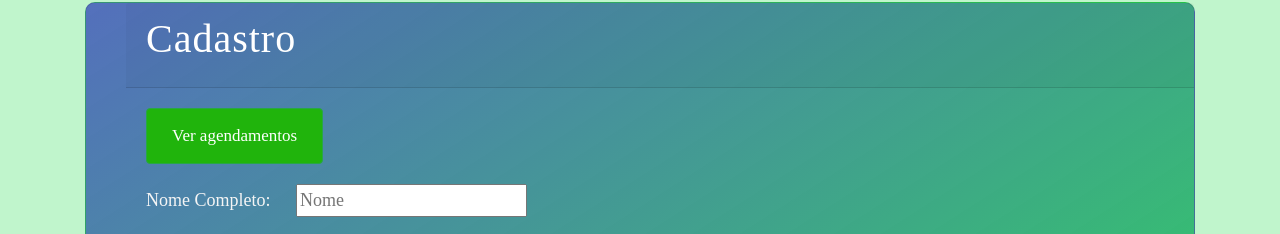
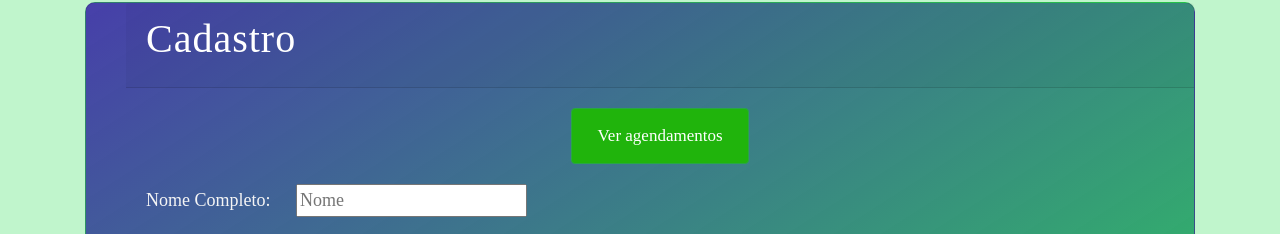
Before and after one commit to thiagology/Desafio-React_Node-Pitang, a React (Create React App) app: page / in a window 1280 px wide. Shown: the part 151-385 px from the top of the page. Built offline with nearby package versions, Linux system fonts and the light colour scheme.

Commit message:
add loading component

```diff
--- a/src/components/Agendamento/AgendamentoList.jsx
+++ b/src/components/Agendamento/AgendamentoList.jsx
@@ -5,6 +5,7 @@ import React, { useContext } from 'react';
 import { Col, Container, Row } from 'react-bootstrap';
 import { AgendamentoContext } from '../../pages/Agendamentos/AgendamentoContext';
 import axios from '../../utils/api';
+import Loading from '../Loading';
 import Card from './AgendamentoCard';
 
 const AgendamentoList = () => {
@@ -116,7 +117,7 @@ const AgendamentoList = () => {
 
         ) : (
           <span className="empty-state">
-            Não há agendamentos.
+            <Loading />
           </span>
         )}
       </Row>
--- /dev/null
+++ b/src/components/Loading/index.jsx
@@ -0,0 +1,17 @@
+import React, { useContext } from 'react';
+import { Spinner } from 'react-bootstrap';
+import { AgendamentoContext } from '../../pages/Agendamentos/AgendamentoContext';
+
+export default function Loading() {
+  const loading = useContext(AgendamentoContext);
+  if (loading) {
+    return (
+      <Spinner animation="border" role="status" />
+    );
+  }
+  return (
+    <span>
+      Não há agendamentos.
+    </span>
+  );
+}
--- a/src/pages/Agendamentos/AgendamentoContext.jsx
+++ b/src/pages/Agendamentos/AgendamentoContext.jsx
@@ -6,17 +6,20 @@ export const AgendamentoContext = createContext();
 
 export default function AgendamentoContextProvider({ children }) {
   const [agendamentosUS, setAgendamentos] = useState([]);
+  const [loading, setLoading] = useState(false);
 
-  // Ordena os agendamentos do menor ao maior
-  const agendamentos = agendamentosUS.sort((a, b) => new Date(a.date) - new Date(b.date));
+  // Ordena os agendamentos pela data
+  const agendamentos = agendamentosUS.sort((a, b) => new Date(a.date) - new Date(b.date)).sort();
 
   const fetchData = async () => {
+    setLoading(true);
     try {
       const response = await axios.get('/agendamentos');
       setAgendamentos(response.data.data);
     } catch (error) {
       swal(error.message);
     }
+    setLoading(false);
   };
 
   useEffect(() => {
@@ -24,7 +27,7 @@ export default function AgendamentoContextProvider({ children }) {
   }, []);
 
   return (
-    <AgendamentoContext.Provider value={[agendamentos, setAgendamentos, fetchData]}>
+    <AgendamentoContext.Provider value={[agendamentos, setAgendamentos, loading, fetchData]}>
       {children}
     </AgendamentoContext.Provider>
   );
--- a/src/pages/Agendamentos/index.jsx
+++ b/src/pages/Agendamentos/index.jsx
@@ -14,6 +14,7 @@ const Agendamentos = () => {
 
   return (
     <Page title="Agendamentos">
+      <center>
         <Button
           className="buttonPage"
           variant="success"
@@ -22,6 +23,7 @@ const Agendamentos = () => {
         >
           Página de cadastro
         </Button>
+      </center>
 
       <AgendamentoList />
     </Page>
--- a/src/pages/Cadastro/index.jsx
+++ b/src/pages/Cadastro/index.jsx
@@ -13,6 +13,7 @@ const Agendamento = () => {
 
   return (
     <Page title="Cadastro" className="cadastroPage">
+      <center>
         <Button
           className="buttonPage"
           variant="success"
@@ -21,6 +22,7 @@ const Agendamento = () => {
         >
           Ver agendamentos
         </Button>
+      </center>
       <FormikComponent />
       <img className="cadastroPage__image" src="/vacinaIcon.png" alt="Vacina Icon" />
     </Page>
--- a/src/styles/index.scss
+++ b/src/styles/index.scss
@@ -2,7 +2,7 @@
 .containerSch{
     margin-top: 60px;
     margin-bottom: 60px;
-    background-image: linear-gradient(to bottom right,  rgba(45, 79, 173, 0.815),rgb(41, 224, 81));
+    background-image: linear-gradient(to bottom right,  rgba(29, 20, 150, 0.815),rgb(41, 224, 81));
     color: whitesmoke;
     font-size: 18px;
     font-family:  "Times New Roman", "Georgia", serif;
@@ -15,6 +15,7 @@
     color: black;
     font-family: "Times New Roman", "Georgia", serif;
     border-radius: 10px;
+    margin-bottom: 15px;
 
 }
 
@@ -32,6 +33,8 @@
     color: white;
     padding: 14px 25px;
     text-align: center;
+    transition: all 0.5s;
+    cursor: pointer;
 }
 
 .buttonForm{
```
Lines whose indentation alone changed are shown as unchanged.
